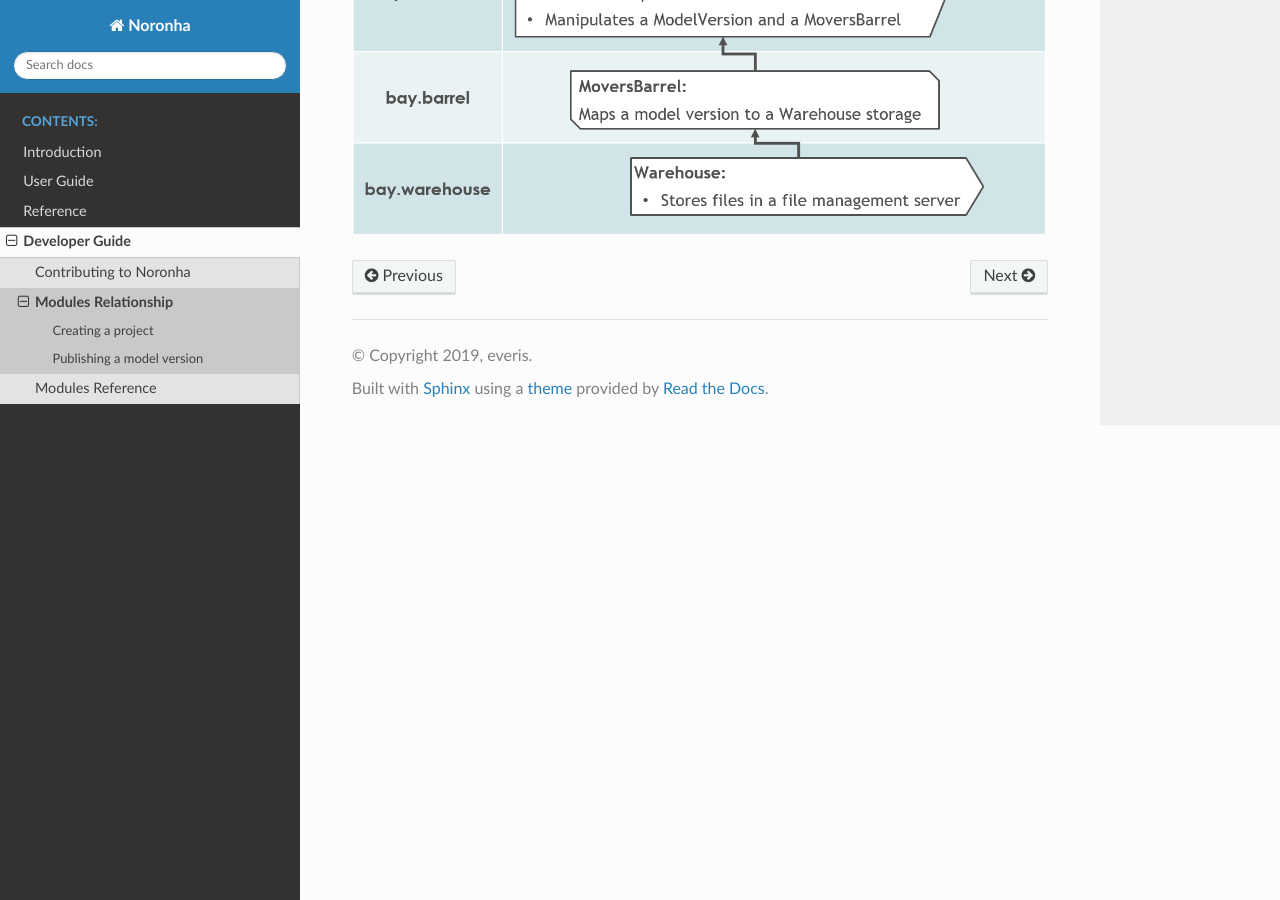
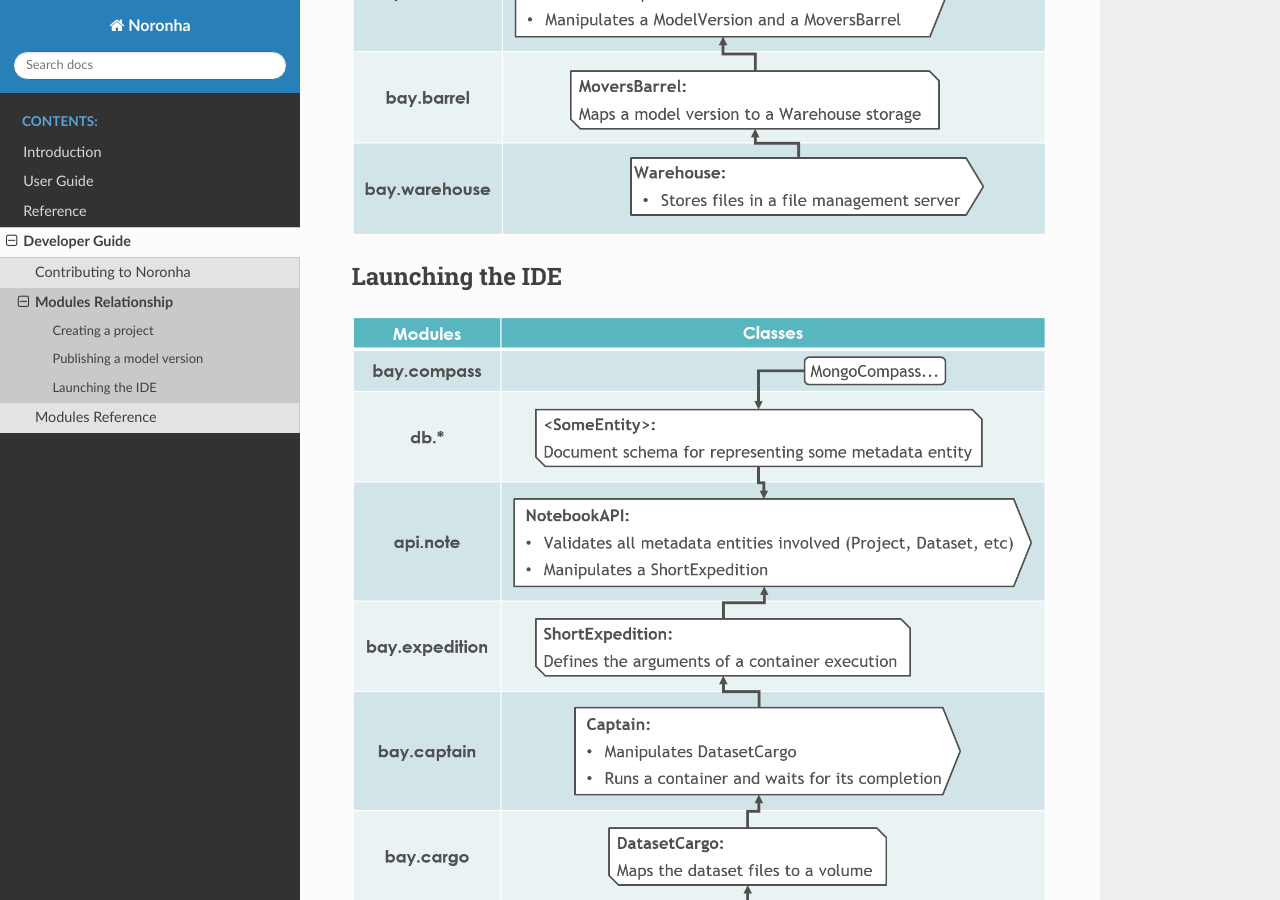
Before and after one commit to noronha-dataops/noronha, a Sphinx documentation site: the page built from docs/source/developer/module_rel.rst, in a window 1280 px wide and 900 px high, scrolled down 1372 px. Built offline with Sphinx 7.4.7 and the Read the Docs theme 2.0.0, drawn with Linux system fonts in a browser that asks for light colours.

Commit message:
diagrams for module relationships

```diff
--- a/docs/source/developer/module_rel.rst
+++ b/docs/source/developer/module_rel.rst
@@ -20,3 +20,8 @@ Publishing a model version
 ==========================
 
 .. image:: module_rel_movers.png
+
+Launching the IDE
+=================
+
+.. image:: module_rel_ide.png
```
Also changed, not shown: docs/source/developer/module_rel_ide.png (added).
